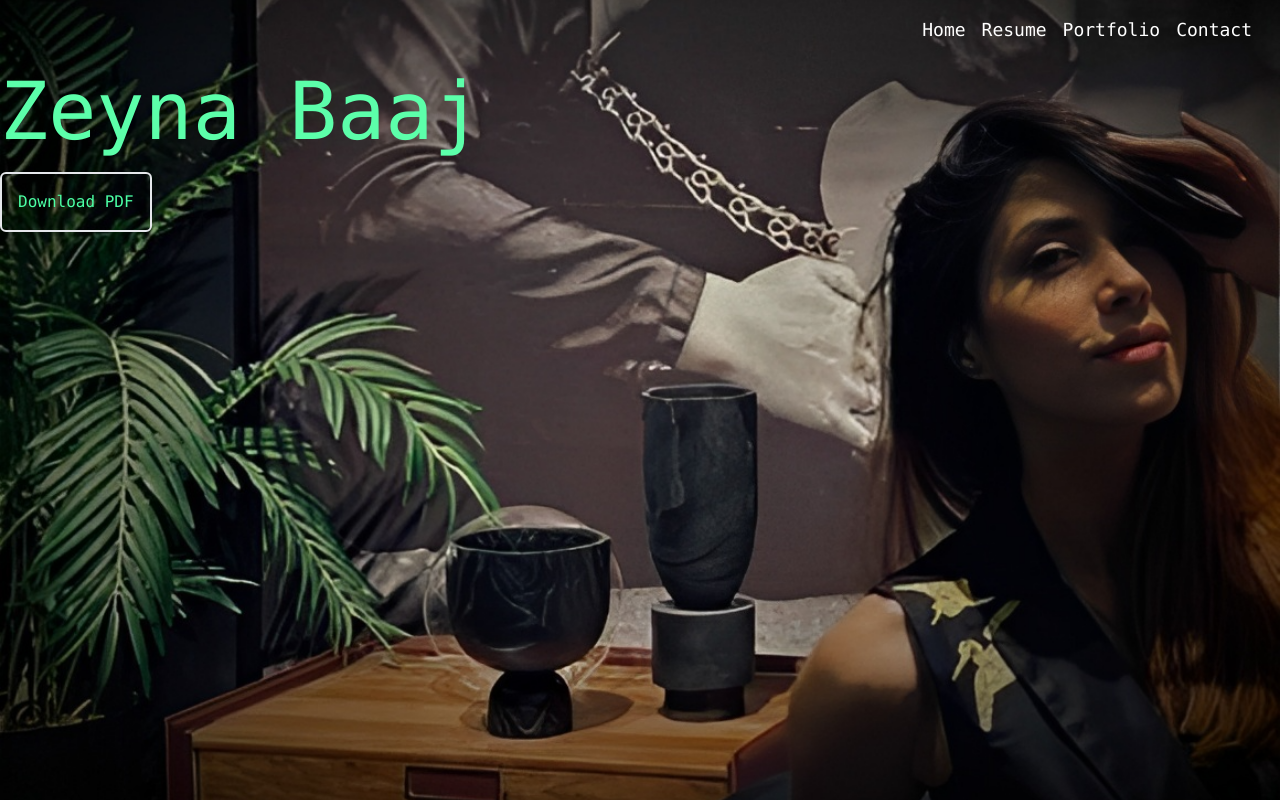
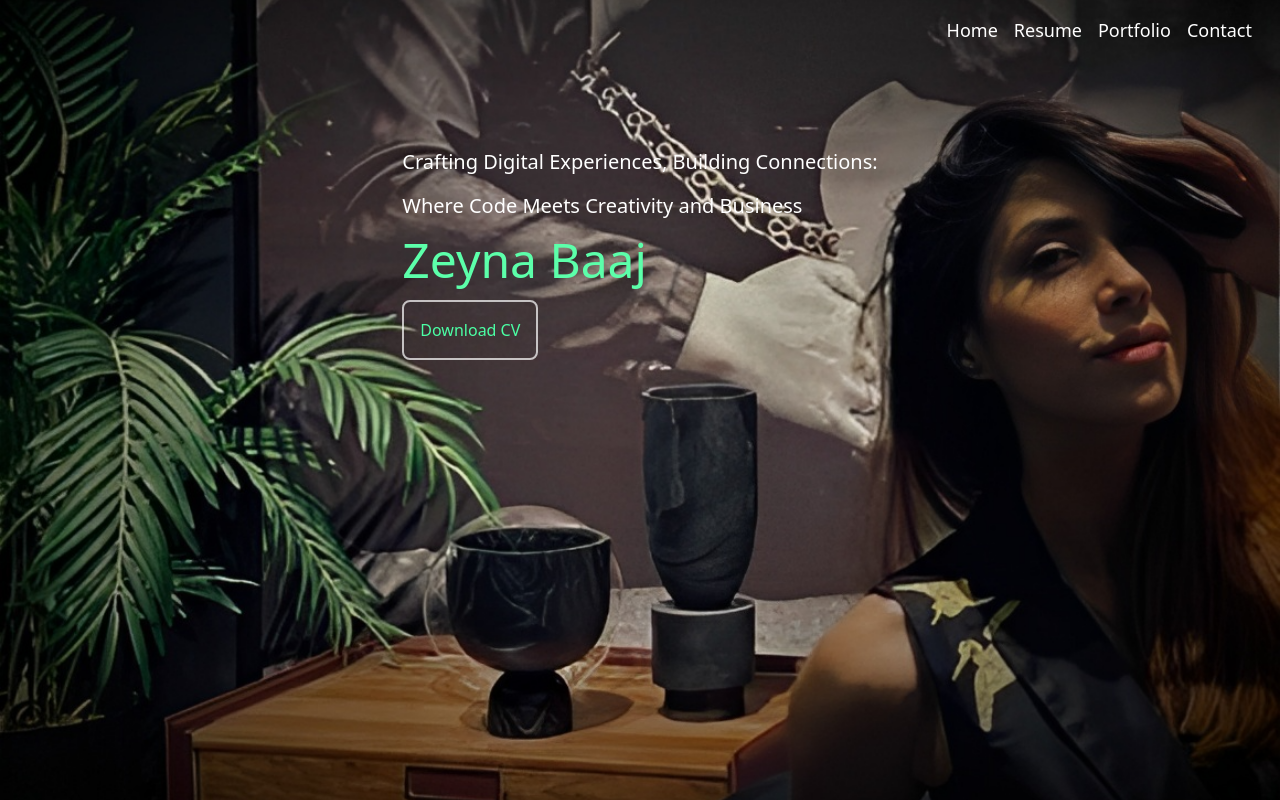
Before and after one commit to zainabaaj/portfolio, a Next.js app in the folder myportfolio/: page / in a window 1280 px wide. Built offline with nearby package versions, Linux system fonts and the light colour scheme.

Commit message:
style:home

```diff
--- a/myportfolio/components/DownloadPdfButton.jsx
+++ b/myportfolio/components/DownloadPdfButton.jsx
@@ -2,19 +2,18 @@ import React from "react";
 import { motion } from "framer-motion";
 function DownloadPdfButton() {
   const handleDownload = () => {
-    // Create a link element
+
     const link = document.createElement("a");
-    link.href = "/CV_ZeynaBaaj.pdf"; // Use a relative path from the public directory
-    link.download = "my-pdf-file.pdf"; // Define the downloaded file name
+    link.href = "/CV_ZeynaBaaj.pdf";
+    link.download = "Zeyna Baaj.pdf";
 
-    // Trigger a click event to start the download
     link.click();
   };
 
   return (
     <div>
       <motion.button
-        className=" rounded-md p-4 border-2 "
+        className=" border-2 border-white hover:border-green-300 border-opacity-70 rounded-lg p-4 "
         whileHover={{ scale: 1.1 }}
         animate={{
           color: [
@@ -27,7 +26,7 @@ function DownloadPdfButton() {
         transition={{
           color: { duration: 1, repeat: 1 },
         }}
-        onClick={handleDownload}>Download PDF</motion.button>
+        onClick={handleDownload}>Download CV</motion.button>
     </div>
   );
 }
--- a/myportfolio/components/page.js
+++ b/myportfolio/components/page.js
@@ -22,7 +22,7 @@ export default function Page({ children }) {
           margin: 0;
           padding: 0;
           color: #fff;
-          font-family: SFMono-Regular, Consolas, Liberation Mono, Menlo,
+
             monospace;
           position: relative;
           width: 100%;
@@ -82,13 +82,7 @@ export default function Page({ children }) {
           word-wrap: break-word;
         }
 
-        h1 {
-          font-size: 10vmin;
-        }
 
-        h2 {
-          font-size: 8vmin;
-        }
 
         p {
           font-size: 1rem;
--- a/myportfolio/pages/index.js
+++ b/myportfolio/pages/index.js
@@ -18,7 +18,18 @@ export default function Home() {
   return (
     <Page >
 
-      <div >
+      <motion.div className=" flex flex-col m-auto md:p-12 "
+        initial={{ opacity: 0 }}
+        animate={{ opacity: 1 }}
+        exit={{ opacity: 0 }}
+        transition={{ duration: 2, ease: "easeInOut" }}
+      >
+        <h2 className="text-xl md:pt-12 pb-4">
+          Crafting Digital Experiences, Building Connections:
+        </h2>
+        <h2 className="text-xl ">
+          Where Code Meets Creativity and Business
+        </h2>
         <motion.h1
 
           animate={{
@@ -31,11 +42,12 @@ export default function Home() {
           transition={{
             color: { duration: 6, repeat: Infinity },
           }}
+          className="text-5xl py-4"
         >
           Zeyna Baaj
         </motion.h1>
         <DownloadPdfButton />
-      </div>
+      </motion.div>
 
       <style jsx>{``}</style>
     </Page>
```
